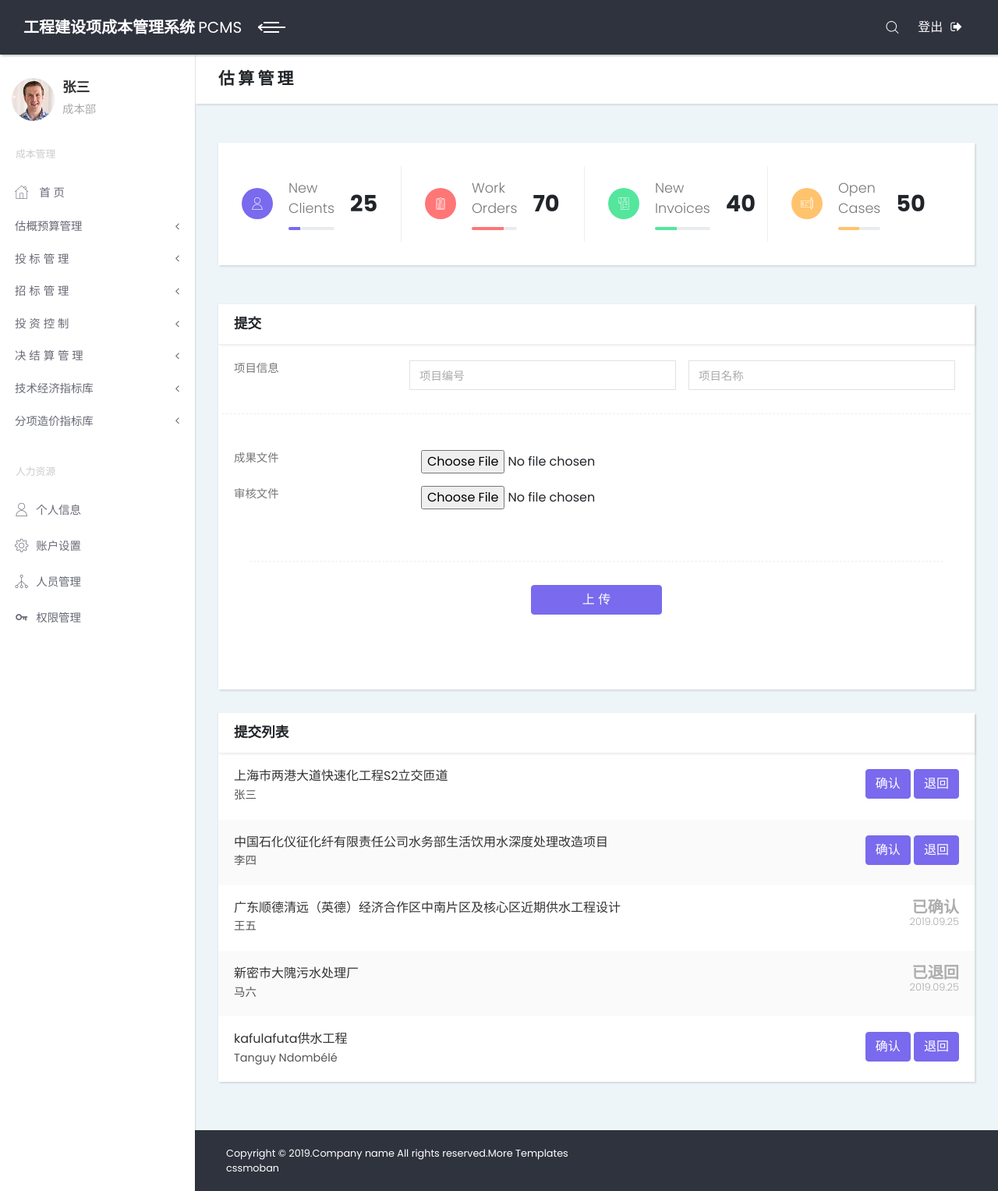
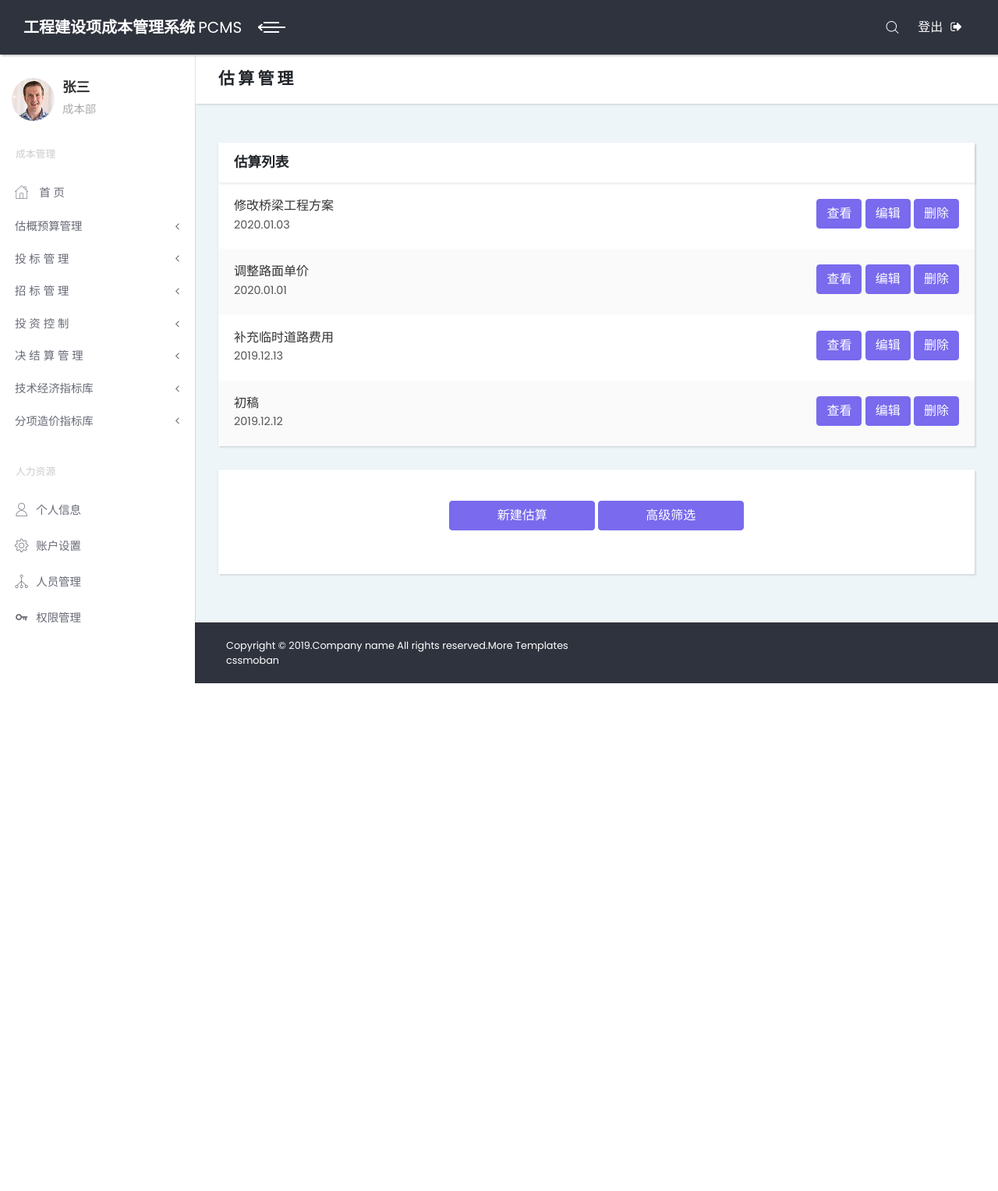
Before and after one commit to ArjenCole/moe_PCMS, a Django app: page /moe_investment_estimate/ in a window 1280 px wide. Shown: the whole page at 78% size. After the commit the page ends 876 px from the top, so only its background shows below. Run offline with Django 3.2, Linux system fonts and the light colour scheme; some libraries are stand-ins or nearby versions.

Commit message:
调整估算管理页面

```diff
--- a/SMEDI_CIDataPlatform/urls.py
+++ b/SMEDI_CIDataPlatform/urls.py
@@ -30,6 +30,7 @@ urlpatterns = [
     url(r'^tables/', views.tables),
     url(r'^login/', views.login),
     url(r'^gantt/', views.gantt),
+    url(r'^moe_HOME/', views.moe_HOME),
     url(r'^moe_investment_estimate/', views.moe_investment_estimate),
     url('', views.login),# views.login
 ]
--- a/templates/moe_HOME.html
+++ b/templates/moe_HOME.html
@@ -72,10 +72,10 @@
           <!-- Sidebar Navidation Menus-->
           <span class="heading">成本管理</span>
           <ul class="list-unstyled">
-                    <li class="active"><a href="/index/"> <i class="icon-home"></i> 首 页 </a></li>
+                    <li class="active"><a href="/moe_HOME/"> <i class="icon-home"></i> 首 页 </a></li>
                     <li><a href="#exampledropdownDropdown" aria-expanded="false" data-toggle="collapse">  估概预算管理 </a>
                       <ul id="exampledropdownDropdown" class="collapse list-unstyled ">
-                        <li><a href="#">估算管理</a></li>
+                        <li><a href="/moe_investment_estimate/">估算管理</a></li>
                         <li><a href="#">概算管理</a></li>
                         <li><a href="#">预算管理</a></li>
                       </ul>
--- a/templates/moe_investment_estimate.html
+++ b/templates/moe_investment_estimate.html
@@ -72,7 +72,7 @@
           <!-- Sidebar Navidation Menus-->
           <span class="heading">成本管理</span>
           <ul class="list-unstyled">
-                    <li><a href="/index/"> <i class="icon-home"></i> 首 页 </a></li>
+                    <li><a href="/moe_HOME/"> <i class="icon-home"></i> 首 页 </a></li>
                     <li><a href="#exampledropdownDropdown" aria-expanded="false" data-toggle="collapse">  估概预算管理 </a>
                       <ul id="exampledropdownDropdown" class="collapse list-unstyled ">
                         <li class="active"><a href="#">估算管理</a></li>
@@ -135,133 +135,15 @@
               <h2 class="no-margin-bottom"> 估 算 管 理 </h2>
             </div>
           </header>
-          <!-- Dashboard Counts Section-->
-          <section class="dashboard-counts no-padding-bottom">
-            <div class="container-fluid">
-              <div class="row bg-white has-shadow">
-                <!-- Item -->
-                <div class="col-xl-3 col-sm-6">
-                  <div class="item d-flex align-items-center">
-                    <div class="icon bg-violet"><i class="icon-user"></i></div>
-                    <div class="title"><span>New<br>Clients</span>
-                      <div class="progress">
-                        <div role="progressbar" style="width: 25%; height: 4px;" aria-valuenow="25" aria-valuemin="0" aria-valuemax="100" class="progress-bar bg-violet"></div>
-                      </div>
-                    </div>
-                    <div class="number"><strong>25</strong></div>
-                  </div>
-                </div>
-                <!-- Item -->
-                <div class="col-xl-3 col-sm-6">
-                  <div class="item d-flex align-items-center">
-                    <div class="icon bg-red"><i class="icon-padnote"></i></div>
-                    <div class="title"><span>Work<br>Orders</span>
-                      <div class="progress">
-                        <div role="progressbar" style="width: 70%; height: 4px;" aria-valuenow="70" aria-valuemin="0" aria-valuemax="100" class="progress-bar bg-red"></div>
-                      </div>
-                    </div>
-                    <div class="number"><strong>70</strong></div>
-                  </div>
-                </div>
-                <!-- Item -->
-                <div class="col-xl-3 col-sm-6">
-                  <div class="item d-flex align-items-center">
-                    <div class="icon bg-green"><i class="icon-bill"></i></div>
-                    <div class="title"><span>New<br>Invoices</span>
-                      <div class="progress">
-                        <div role="progressbar" style="width: 40%; height: 4px;" aria-valuenow="40" aria-valuemin="0" aria-valuemax="100" class="progress-bar bg-green"></div>
-                      </div>
-                    </div>
-                    <div class="number"><strong>40</strong></div>
-                  </div>
-                </div>
-                <!-- Item -->
-                <div class="col-xl-3 col-sm-6">
-                  <div class="item d-flex align-items-center">
-                    <div class="icon bg-orange"><i class="icon-check"></i></div>
-                    <div class="title"><span>Open<br>Cases</span>
-                      <div class="progress">
-                        <div role="progressbar" style="width: 50%; height: 4px;" aria-valuenow="50" aria-valuemin="0" aria-valuemax="100" class="progress-bar bg-orange"></div>
-                      </div>
-                    </div>
-                    <div class="number"><strong>50</strong></div>
-                  </div>
-                </div>
-              </div>
-            </div>
-          </section>
           <!-- Forms Section-->
           <section class="forms">
             <div class="container-fluid">
               <div class="row">
-                <!-- Form Elements -->
-                <div class="col-lg-12">
-                  <div class="card">
-                    <!--div class="card-close">
-                      <div class="dropdown">
-                        <button type="button" id="closeCard5" data-toggle="dropdown" aria-haspopup="true" aria-expanded="false" class="dropdown-toggle"><i class="fa fa-ellipsis-v"></i></button>
-                        <div aria-labelledby="closeCard5" class="dropdown-menu dropdown-menu-right has-shadow"><a href="#" class="dropdown-item remove"> <i class="fa fa-times"></i>Close</a><a href="#" class="dropdown-item edit"> <i class="fa fa-gear"></i>Edit</a></div>
-                      </div>
-                    </div-->
-                    <div class="card-header d-flex align-items-center">
-                        <h3 class="h4">提交</h3>
-                    </div>
-                    <div class="card-body">
-                      <div class="form-group row">
-                        <label for="forminline" class="col-sm-3 form-control-label">项目信息</label>
-                        <form class="form-inline" name="forminline">
-                          <div class="form-group">
-                            <label for="inlineFormInput" class="sr-only">Name</label>
-                            <input id="inlineFormInput" type="text" placeholder="项目编号" class="mr-3 form-control">
-                          </div>
-                          <div class="form-group">
-                            <label for="inlineFormInputGroup" class="sr-only">Username</label>
-                            <input id="inlineFormInputGroup" type="text" required data-msg="请输入项目名称" placeholder="项目名称" class="mr-3 form-control">
-                          </div>
-                        </form>
-                        <div class="line"></div>
-                      </div>
-                      <form class="form-horizontal" method="POST" enctype="multipart/form-data">
-                        {% csrf_token %}
-                        <div class="form-group column">
-                            <div class="form-group row">
-                              <label for="fileInput" class="col-sm-3 form-control-label">成果文件</label>
-                              <div class="col-sm-9">
-                                <input id="fileInput" name="fileInputed1" type="file" required data-msg="请选择文件" class="form-control-file">
-                              </div>
-                            </div>
-                            <div class="form-group row">
-                              <label for="fileInput" class="col-sm-3 form-control-label">审核文件</label>
-                              <div class="col-sm-9">
-                              <input id="fileInput" name="fileInputed2" type="file" required data-msg="请选择文件" class="form-control-file">
-                            </div>
-                          </div>
-                          <div class="card-body text-center">
-                            <div class="line"></div>
-                            <button type="submit" class="btn btn-primary">&nbsp&nbsp&nbsp&nbsp&nbsp&nbsp&nbsp&nbsp&nbsp&nbsp&nbsp&nbsp上 传&nbsp&nbsp&nbsp&nbsp&nbsp&nbsp&nbsp&nbsp&nbsp&nbsp&nbsp&nbsp</button>
-                          </div>
-                          <div class="card-body text-center">
-                            <!--label id="realBtn" class="btn btn-primary">
-                                 <input type="file" id="fileInput" name="fileInputed" class="form-control-file" style="left:-9999px;position:absolute;">
-                                 <span>&nbsp&nbsp&nbsp&nbsp&nbsp&nbsp上&nbsp&nbsp&nbsp传&nbsp&nbsp&nbsp文&nbsp&nbsp&nbsp件&nbsp&nbsp&nbsp&nbsp&nbsp&nbsp</span>
-                            </label-->
-                          </div>
-                        </div>
-                      </form>
-                    </div>
-                  </div>
-                </div>
-                <!-- Recent Updates-->
+                <!-- 估算列表 -->
                 <div class="col-lg-12">
                   <div class="recent-updates card">
-                    <!--div class="card-close">
-                      <div class="dropdown">
-                        <button type="button" id="closeCard6" data-toggle="dropdown" aria-haspopup="true" aria-expanded="false" class="dropdown-toggle"><i class="fa fa-ellipsis-v"></i></button>
-                        <div aria-labelledby="closeCard6" class="dropdown-menu dropdown-menu-right has-shadow"><a href="#" class="dropdown-item remove"> <i class="fa fa-times"></i>Close</a><a href="#" class="dropdown-item edit"> <i class="fa fa-gear"></i>Edit</a></div>
-                      </div>
-                    </div-->
                     <div class="card-header">
-                      <h3 class="h4">提交列表</h3>
+                      <h3 class="h4">估算列表</h3>
                     </div>
                     <div class="card-body no-padding">
                       <!-- Item-->
@@ -269,13 +151,14 @@
                         <div class="info d-flex">
                           <!--div class="icon"><i class="icon-upload-accept"></i></div-->
                           <div class="title">
-                            <h5>上海市两港大道快速化工程S2立交匝道</h5>
-                            <p>张三</p>
+                            <h5>修改桥梁工程方案</h5>
+                            <p>2020.01.03</p>
                           </div>
                         </div>
                         <div>
-                            <button type="button" class="btn btn-primary">确认</button>
-                            <button type="button" class="btn btn-primary">退回</button>
+                            <button type="button" class="btn btn-primary">查看</button>
+                            <button type="button" class="btn btn-primary">编辑</button>
+                            <button type="button" class="btn btn-primary">删除</button>
                         </div>
                       </div>
                       <!-- Item-->
@@ -283,13 +166,14 @@
                         <div class="info d-flex">
                           <!--div class="icon"><i class="icon-upload-accept"></i></div-->
                           <div class="title">
-                            <h5>中国石化仪征化纤有限责任公司水务部生活饮用水深度处理改造项目</h5>
-                            <p>李四</p>
+                            <h5>调整路面单价</h5>
+                            <p>2020.01.01</p>
                           </div>
                         </div>
                         <div>
-                            <button type="button" class="btn btn-primary">确认</button>
-                            <button type="button" class="btn btn-primary">退回</button>
+                            <button type="button" class="btn btn-primary">查看</button>
+                            <button type="button" class="btn btn-primary">编辑</button>
+                            <button type="button" class="btn btn-primary">删除</button>
                         </div>
                       </div>
                       <!-- Item        -->
@@ -297,12 +181,14 @@
                         <div class="info d-flex">
                           <!--div class="icon"><i class="icon-upload-accept"></i></div-->
                           <div class="title">
-                            <h5>广东顺德清远（英德）经济合作区中南片区及核心区近期供水工程设计</h5>
-                            <p>王五</p>
+                            <h5>补充临时道路费用</h5>
+                            <p>2019.12.13</p>
                           </div>
                         </div>
                         <div>
-                            <div class="date text-right"><strong>已确认</strong><span>2019.09.25</span></div>
+                            <button type="button" class="btn btn-primary">查看</button>
+                            <button type="button" class="btn btn-primary">编辑</button>
+                            <button type="button" class="btn btn-primary">删除</button>
                         </div>
                       </div>
                       <!-- Item-->
@@ -310,26 +196,61 @@
                         <div class="info d-flex">
                           <!--div class="icon"><i class="icon-upload-accept"></i></div-->
                           <div class="title">
-                            <h5>新密市大隗污水处理厂</h5>
-                            <p>马六</p>
+                            <h5>初稿</h5>
+                            <p>2019.12.12</p>
                           </div>
                         </div>
                         <div>
-                            <div class="date text-right"><strong>已退回</strong><span>2019.09.25</span></div>
+                            <button type="button" class="btn btn-primary">查看</button>
+                            <button type="button" class="btn btn-primary">编辑</button>
+                            <button type="button" class="btn btn-primary">删除</button>
                         </div>
                       </div>
-                      <!-- Item-->
-                      <div class="item d-flex justify-content-between">
-                        <div class="info d-flex">
-                          <!--div class="icon"><i class="icon-upload-accept"></i></div-->
-                          <div class="title">
-                            <h5>kafulafuta供水工程</h5>
-                            <p>Tanguy Ndombélé</p>
-                          </div>
-                        </div>
-                        <div>
-                            <button type="button" class="btn btn-primary">确认</button>
-                            <button type="button" class="btn btn-primary">退回</button>
+                    </div>
+                  </div>
+                </div>
+                <!-- 筛选 -->
+                <div class="col-lg-12">
+                  <div class="card">
+                    <div class="card-body">
+                      <div class="form-group row">
+                        <div class="card-body text-center">
+                            <button type="button" data-toggle="modal" data-target="#myModal" class="btn btn-primary">&nbsp&nbsp&nbsp&nbsp&nbsp&nbsp&nbsp&nbsp&nbsp&nbsp&nbsp新建估算&nbsp&nbsp&nbsp&nbsp&nbsp&nbsp&nbsp&nbsp&nbsp&nbsp&nbsp</button>
+                            <button type="button" data-toggle="modal" data-target="#myModal" class="btn btn-primary">&nbsp&nbsp&nbsp&nbsp&nbsp&nbsp&nbsp&nbsp&nbsp&nbsp&nbsp高级筛选&nbsp&nbsp&nbsp&nbsp&nbsp&nbsp&nbsp&nbsp&nbsp&nbsp&nbsp</button>
+                              <!- 高级筛选->
+                              <div id="myModal" tabindex="-1" role="dialog" aria-labelledby="exampleModalLabel" aria-hidden="true" class="modal fade text-left">
+                                <div role="document" class="modal-dialog">
+                                  <div class="modal-content">
+                                    <div class="modal-header">
+                                      <h4 id="exampleModalLabel" class="modal-title">高级筛选</h4>
+                                      <button type="button" data-dismiss="modal" aria-label="Close" class="close"><span aria-hidden="true">×</span></button>
+                                    </div>
+                                    <div class="modal-body">
+                                      <p>请输入高级筛选信息</p>
+                                      <form>
+                                        <div class="form-group">
+                                          <label>关键词</label>
+                                          <input type="email" placeholder="关键词" class="form-control">
+                                        </div>
+                                        <div class="form-group">
+                                          <label>创建日期</label>
+                                          <input type="password" placeholder="开始日期" class="form-control">
+                                          <input type="password" placeholder="结束日期" class="form-control">
+                                        </div>
+                                        <div class="form-group">
+                                          <label>最后编辑日期</label>
+                                          <input type="password" placeholder="开始日期" class="form-control">
+                                          <input type="password" placeholder="结束日期" class="form-control">
+                                        </div>
+                                      </form>
+                                    </div>
+                                    <div class="modal-footer">
+                                      <button type="button" data-dismiss="modal" class="btn btn-secondary">取消</button>
+                                      <button type="button" class="btn btn-primary">确定</button>
+                                    </div>
+                                  </div>
+                                </div>
+                              </div>
                         </div>
                       </div>
                     </div>
```
